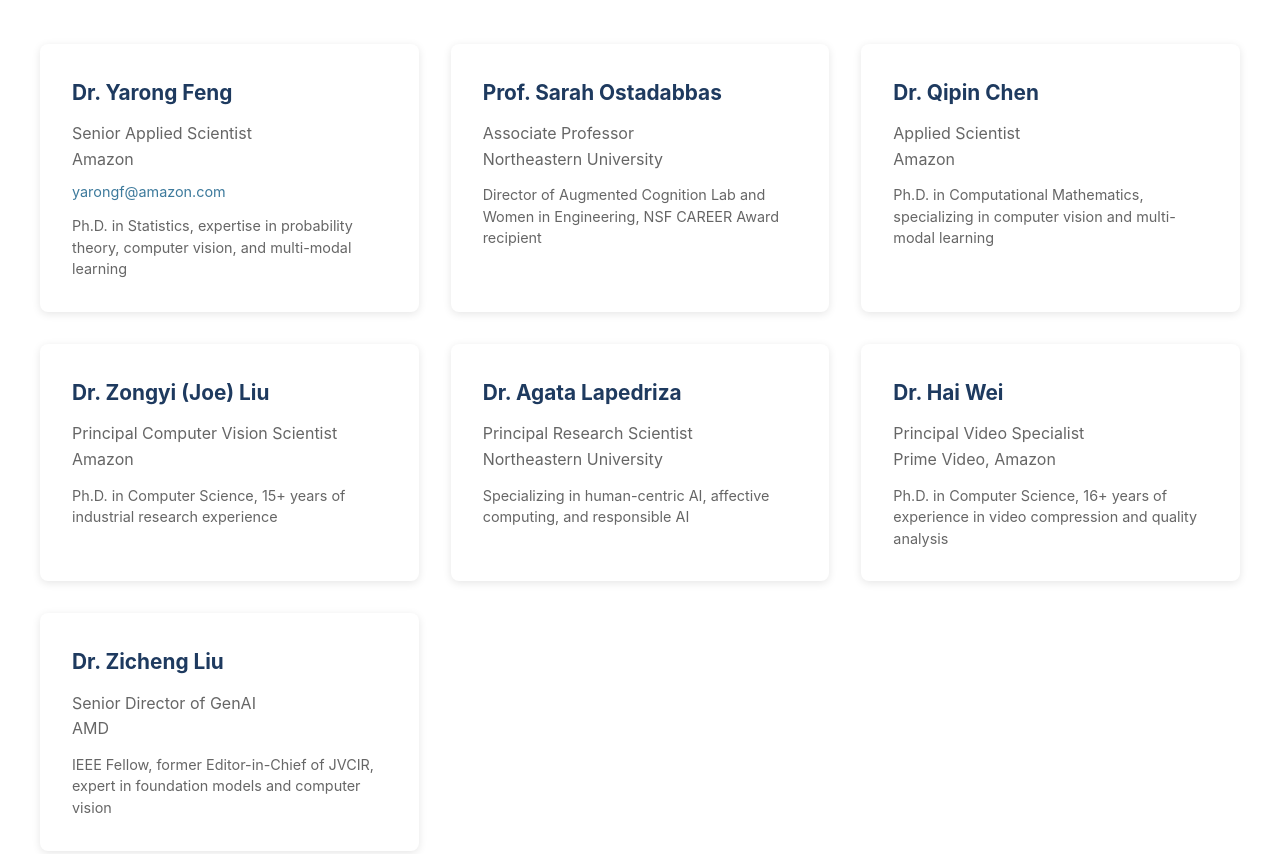
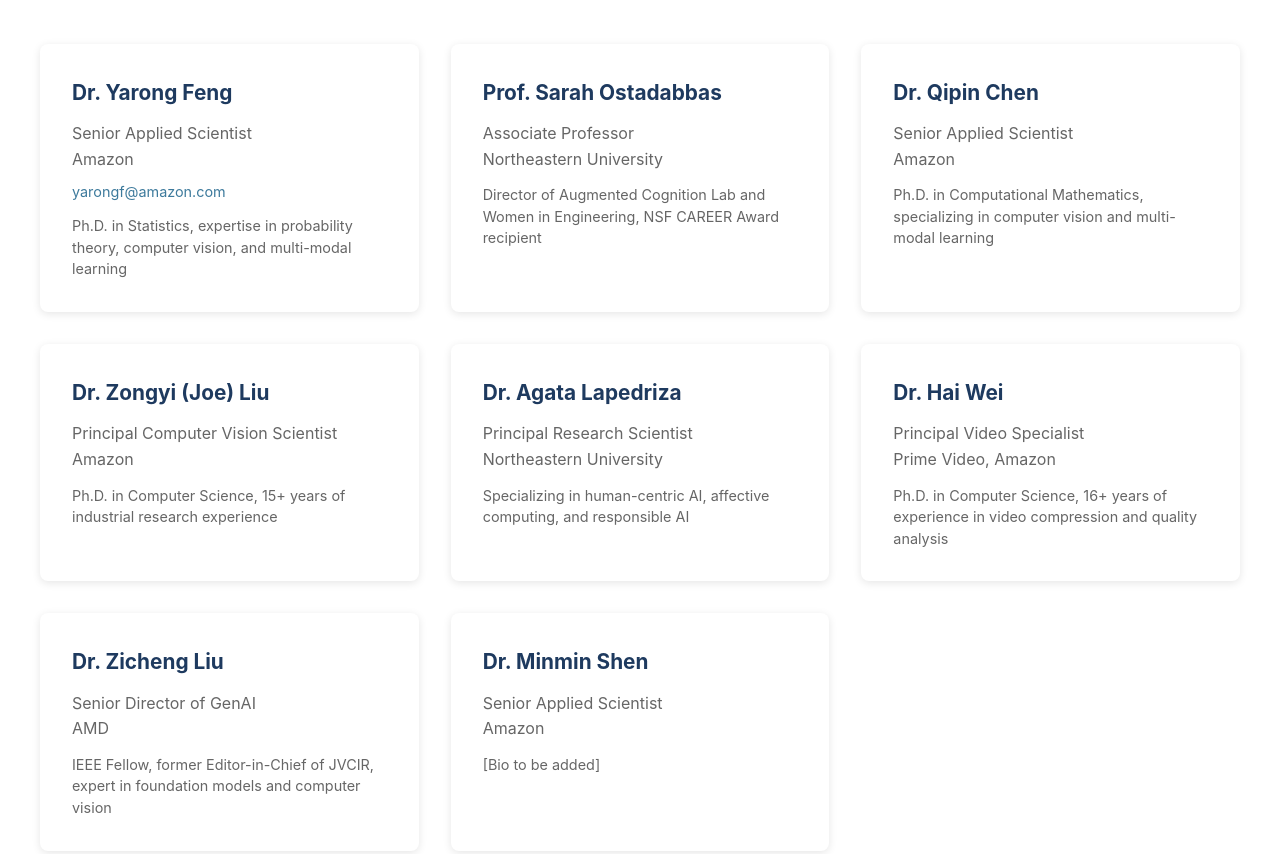
Before and after one commit to icpr2026-paver-workshop/icpr2026-paver-workshop.github.io, a plain HTML site: page index.html in a window 1280 px wide. Shown: the part 5480-6334 px from the top of the page. Drawn offline with Linux system fonts and the light colour scheme.

Commit message:
Add Dr. Minmin Shen as new organizer with placeholder bio

```diff
--- a/index.html
+++ b/index.html
@@ -314,7 +314,7 @@
                     </div>
                     <div class="organizer-card">
                         <h3>Dr. Qipin Chen</h3>
-                        <p class="affiliation">Applied Scientist<br>Amazon</p>
+                        <p class="affiliation">Senior Applied Scientist<br>Amazon</p>
                         <p class="bio">Ph.D. in Computational Mathematics, specializing in computer vision and multi-modal learning</p>
                     </div>
                     <div class="organizer-card">
@@ -336,6 +336,11 @@
                         <h3>Dr. Zicheng Liu</h3>
                         <p class="affiliation">Senior Director of GenAI<br>AMD</p>
                         <p class="bio">IEEE Fellow, former Editor-in-Chief of JVCIR, expert in foundation models and computer vision</p>
+                    </div>
+                    <div class="organizer-card">
+                        <h3>Dr. Minmin Shen</h3>
+                        <p class="affiliation">Senior Applied Scientist<br>Amazon</p>
+                        <p class="bio">[Bio to be added]</p>
                     </div>
                 </div>
             </div>
```
